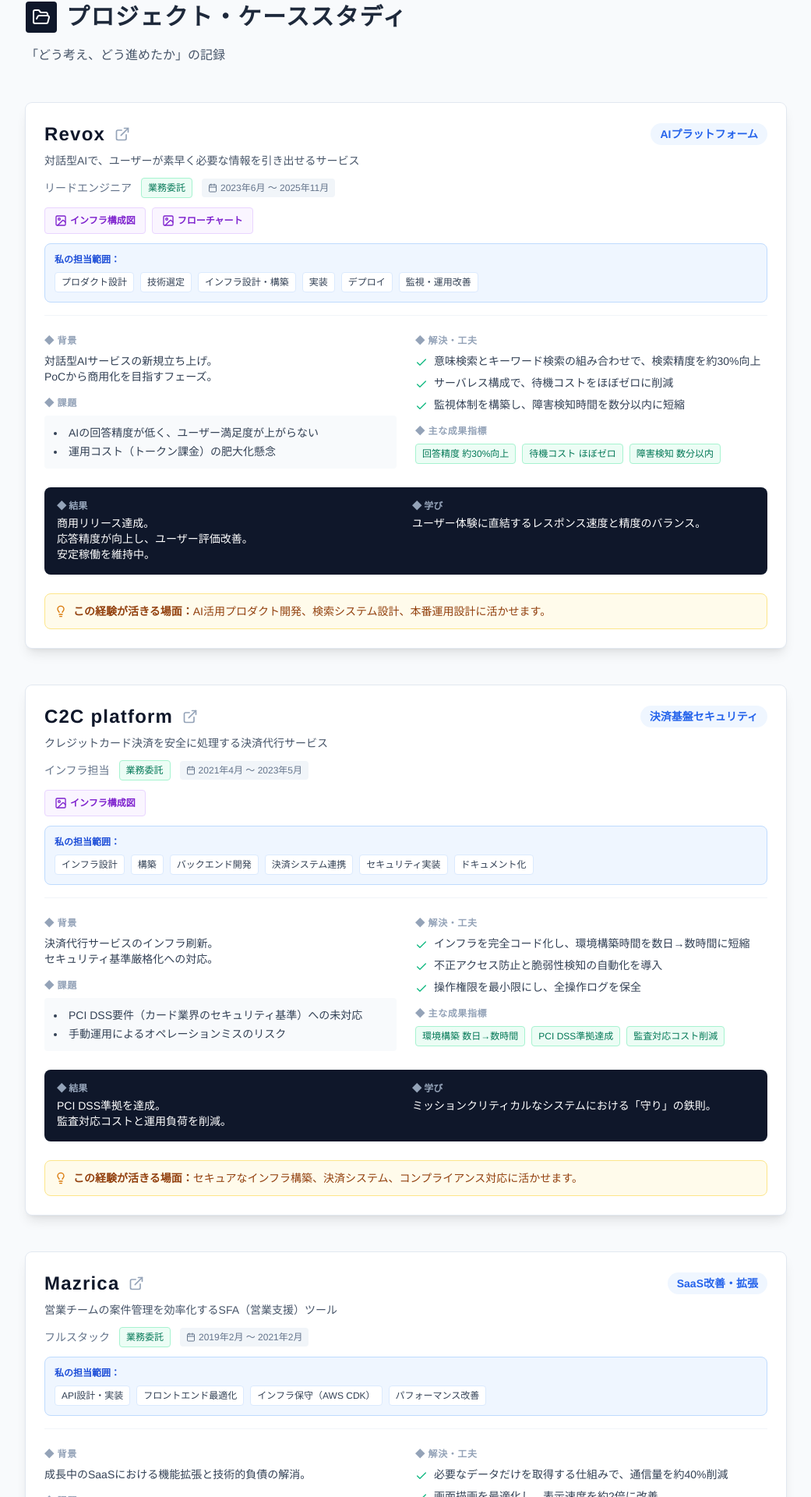
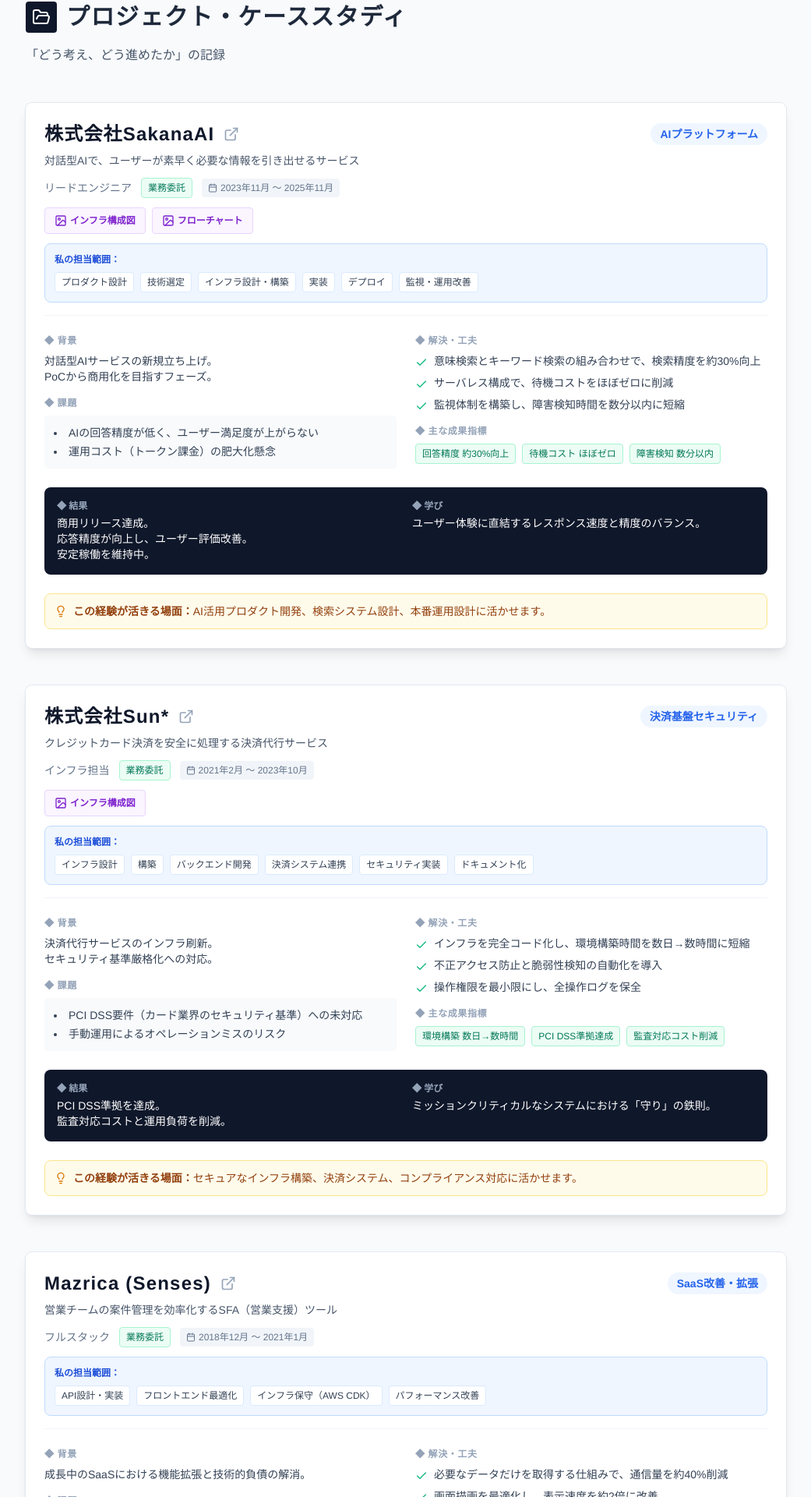
Before and after one commit to SeniorScientist/portfolio, a Next.js app: page / in a window 1280 px wide. Shown: the part 4047-5967 px from the top of the page at 78% size, without its empty margins (119-1160 px from the left). Built offline with nearby package versions, Linux system fonts and the light colour scheme.

Commit message:
Revert "fix: kevin profile"
This reverts commit 8d1052e0cd218be1b2140a430be6bcfad9c25240.

```diff
--- a/components/CaseStudies.tsx
+++ b/components/CaseStudies.tsx
@@ -14,10 +14,10 @@
 
   const projects = [
     {
-      title: 'Revox',
+      title: '株式会社SakanaAI',
       role: 'リードエンジニア',
       tag: 'AIプラットフォーム',
-      period: '2023年6月 〜 2025年11月',
+      period: '2023年11月 〜 2025年11月',
       contractType: '業務委託',
       userValue: '対話型AIで、ユーザーが素早く必要な情報を引き出せるサービス',
       images: [
@@ -42,13 +42,13 @@
         usefulFor: 'AI活用プロダクト開発、検索システム設計、本番運用設計に活かせます。'
       },
       tech: ['Python', 'LangChain', 'AWS', 'RAG'],
-      link: 'https://www.re-vox.co.jp/'
+      link: 'https://kakukaku.app/'
     },
     {
-      title: 'C2C platform',
+      title: '株式会社Sun*',
       role: 'インフラ担当',
       tag: '決済基盤セキュリティ',
-      period: '2021年4月 〜 2023年5月',
+      period: '2021年2月 〜 2023年10月',
       contractType: '業務委託',
       userValue: 'クレジットカード決済を安全に処理する決済代行サービス',
       images: [
@@ -72,13 +72,13 @@
         usefulFor: 'セキュアなインフラ構築、決済システム、コンプライアンス対応に活かせます。'
       },
       tech: ['Terraform', 'AWS', 'Security', 'CI/CD'],
-      link: 'https://c2c-platform.com/'
+      link: 'https://ytgate.jp/'
     },
     {
-      title: 'Mazrica',
+      title: 'Mazrica (Senses)',
       role: 'フルスタック',
       tag: 'SaaS改善・拡張',
-      period: '2019年2月 〜 2021年2月',
+      period: '2018年12月 〜 2021年1月',
       contractType: '業務委託',
       userValue: '営業チームの案件管理を効率化するSFA（営業支援）ツール',
       images: [] as ProjectImage[],
```
